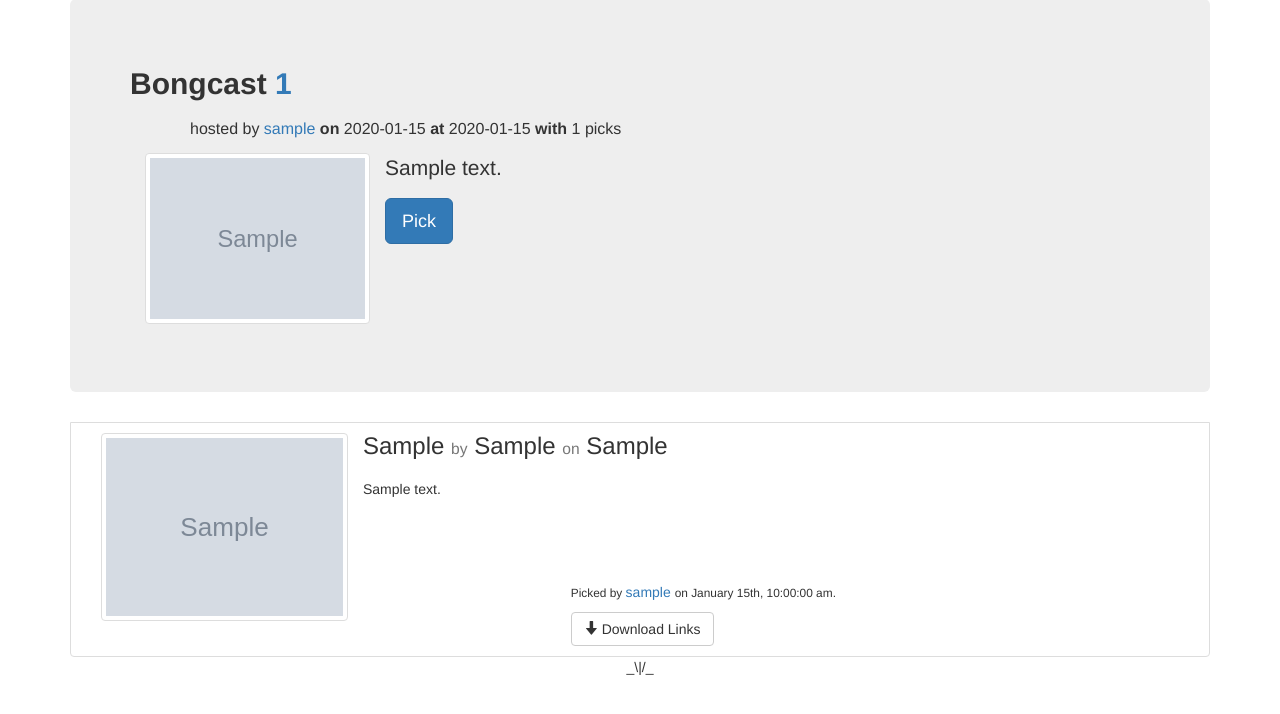
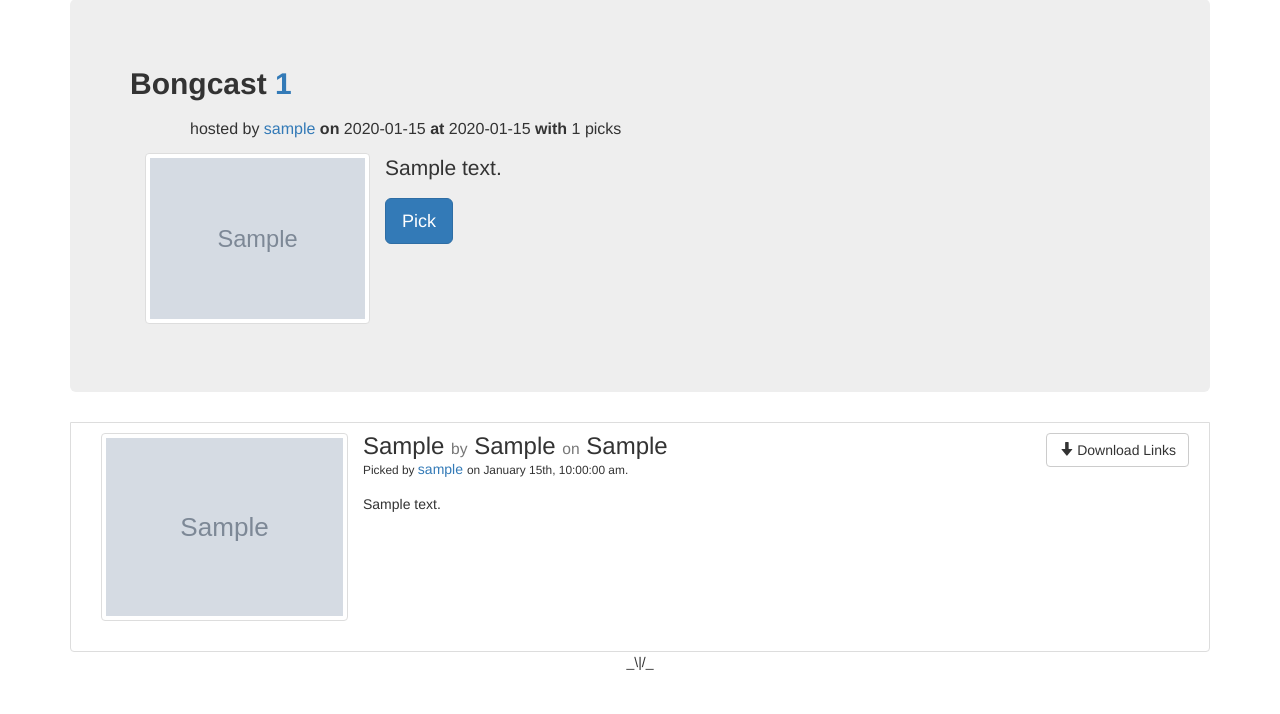
Before and after one commit to brett-freeman/cast-new, a Flask app: page /cast/ in a window 1280 px wide. Shown: the part 73-787 px from the top of the page. Run offline with Flask 2, Linux system fonts and the light colour scheme; tables that the repository leaves empty hold one stand-in row (values such as "Sample post"); grey boxes marked "Sample" are stand-in pictures; some libraries are stand-ins or nearby versions.

Commit message:
More style changes in the way picks are displayed.

```diff
--- a/app/templates/cast/_macros.html
+++ b/app/templates/cast/_macros.html
@@ -2,7 +2,7 @@
 {% macro build_pick(pick, moment, current_user) %}
 <li class="list-group-item">
 
-	<div class="media" style="overflow: visible;">
+	<div class="media">
 		<div class="col-md-3 col-xs-5">
 			<a class="thumbnail pull-left" href="#">
 				<img src="{{ pick.picture_url if pick.picture_url else 'http://bongcast.com/static/img/unknown-album.png' }}" class="media-object" />
@@ -10,26 +10,26 @@
 		</div>
 
 		<div class="media-body" style="overflow: visible;">
-			<h3 class="media-heading">{{ pick.song }} <small>by</small> {{ pick.artist }} <small>on</small> {{ pick.album }}
+			<h3 class="media-heading" style="display: inline;">{{ pick.song }} <small>by</small> {{ pick.artist }} <small>on</small> {{ pick.album }}
 	    		{% if current_user.id == pick.author.id or current_user.is_admin %}
 	    			<a class="btn btn-default pull-right" href="{{ url_for('cast.edit_pick', id=pick.id) }}">edit</a>
 	    		{% endif %}
     		</h3>
-    		<dd style="padding-top: 15px;">{{ pick.description }}</dd>
-    		<p style="margin-top: 10%; margin-left: 25%;">
-	    		<small>Picked by </small><a href="{{ url_for('cast.user', username=pick.author.username) }}">{{ pick.author.username }}</a> <small>on {{ moment(pick.date_added).format('MMMM Do, h:mm:ss a') }}.</small></p>
-
-    		<div class="dropdown" style="margin-left: 25%;">
+    		<div class="dropdown pull-right" style="display: inline-block; padding-right: 5px;">
 	    		<button type="button" class="btn btn-default" data-toggle="dropdown">
 					<span class="glyphicon glyphicon-arrow-down"></span> Download Links
 				</button>
 
 				<ul class="dropdown-menu" role="menu">
 				{% for link in pick.links.split(',') %}
-					<li><a href="{{ link }}">{{ link }}</a></li>
+					<li><a href="{{ link }}" target="_blank">{{ link }}</a></li>
 				{% endfor %}
 				</ul>
 			</div>
+    		<div>
+	    		<small>Picked by </small><a href="{{ url_for('cast.user', username=pick.author.username) }}">{{ pick.author.username }}</a> <small>on {{ moment(pick.date_added).format('MMMM Do, h:mm:ss a') }}.</small>
+    		</div>
+    		<dd style="padding-top: 15px;">{{ pick.description }}</dd>
   		</div>
 	</div>
 
```
